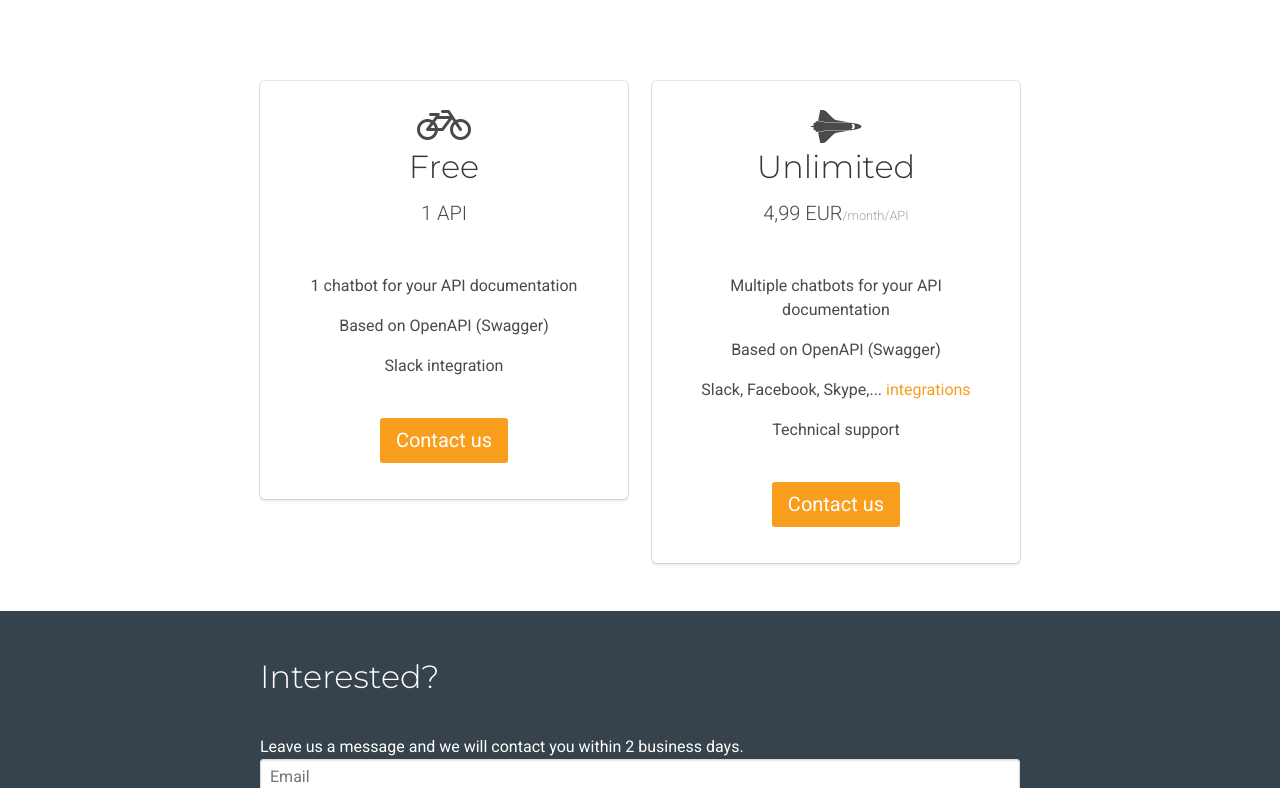
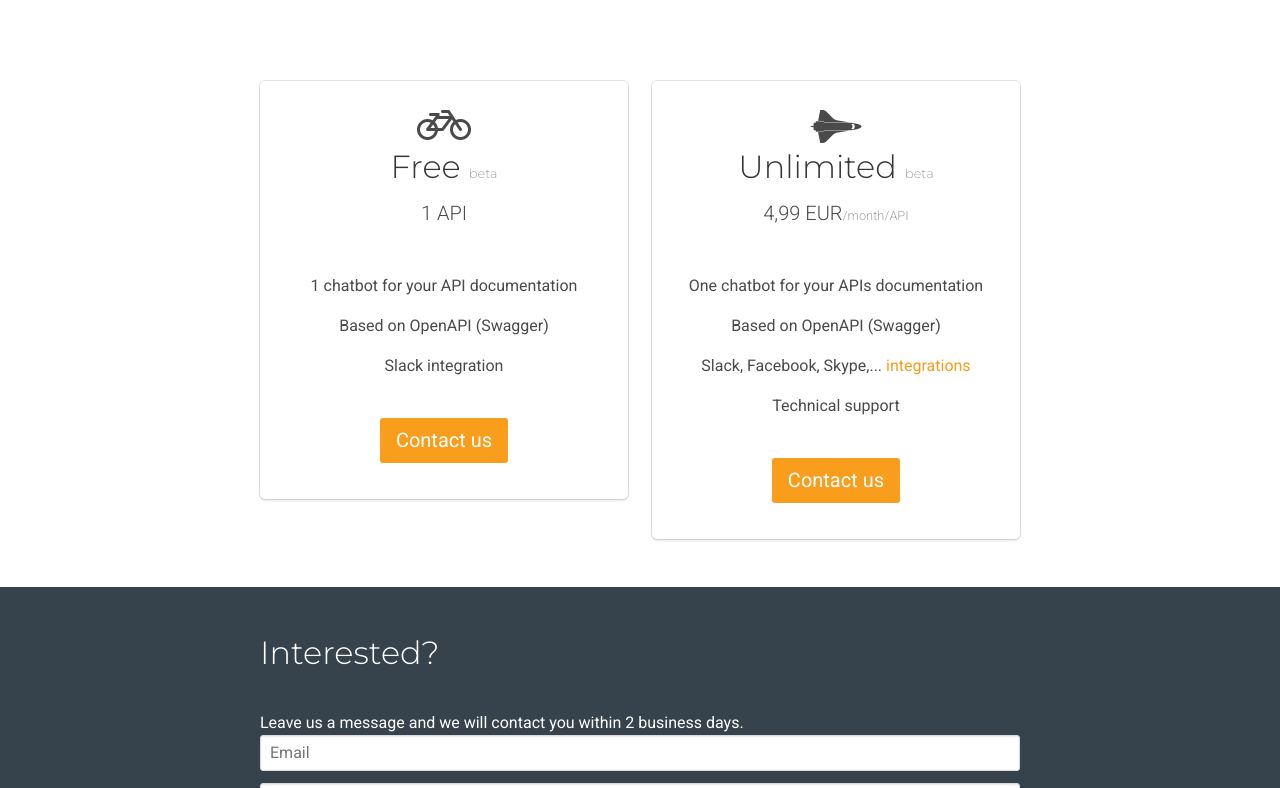
Before and after one commit to apinf/apibot-site, a website: page index.html in a window 1280 px wide. Shown: the part 2012-2800 px from the top of the page. Drawn offline with Linux system fonts and the light colour scheme; some packages are replaced by stand-ins of ours; a script that the page names is missing.

Commit message:
beta and indentation

```diff
--- a/index.html
+++ b/index.html
@@ -4,16 +4,17 @@
   <meta charset="utf-8"/>
   <meta http-equiv="X-UA-Compatible" content="IE=edge"/>
   <meta name="viewport" content="width=device-width, initial-scale=1"/>
-  <title>Your API chatbot</title>
+  <title>apibot.ai | Your API chatbot (beta)</title>
   <link rel="stylesheet" href="https://maxcdn.bootstrapcdn.com/font-awesome/4.7.0/css/font-awesome.min.css"/>
   <link rel="stylesheet" href="public/css/main.css" />
 
 </head>
 <body>
   <nav class="nav">
+    <div class="container">
       <div class="nav-left">
         <a class="nav-item">
-        <img src="public/img/apibot-wide.png" alt="apibot logo">
+          <img src="public/img/apibot-wide-beta.png" alt="apibot logo">
         </a>
       </div>
 
@@ -35,6 +36,7 @@
                 <span>Try it!</span>
               </a>
             </p>
+          </div>
         </div>
       </div>
     </div>
@@ -124,7 +126,7 @@
             <span class="icon is-large">
               <i class="fa fa-bicycle"></i>
             </span>
-            <h1 class="title is-bold">Free</h1>
+            <h1 class="title is-bold">Free <span class="muted">beta</span></h1>
             <div class="subtitle margin-bottom">1 API</div>
             <p class="has-padding">1 chatbot for your API documentation</p>
             <p class="has-padding">Based on OpenAPI (Swagger)</p>
@@ -139,9 +141,9 @@
             <span class="icon is-large">
               <i class="fa fa-space-shuttle"></i>
             </span>
-            <h1 class="title is-bold">Unlimited</h1>
+            <h1 class="title is-bold">Unlimited <span class="muted">beta</span></h1>
             <div class="subtitle margin-bottom">4,99 EUR<span class="muted">/month/API</span></div>
-            <p class="has-padding">Multiple chatbots for your API documentation</p>
+            <p class="has-padding">One chatbot for your APIs documentation</p>
             <p class="has-padding">Based on OpenAPI (Swagger)</p>
             <p class="has-padding">Slack, Facebook, Skype,... <a href="https://docs.api.ai/docs/integrations" target="_blank">integrations</a></p>
             <p class="has-padding">Technical support</p>
```
Also changed, not shown: public/img/apibot-wide-beta.png (added). Lines whose indentation alone changed are shown as unchanged.
